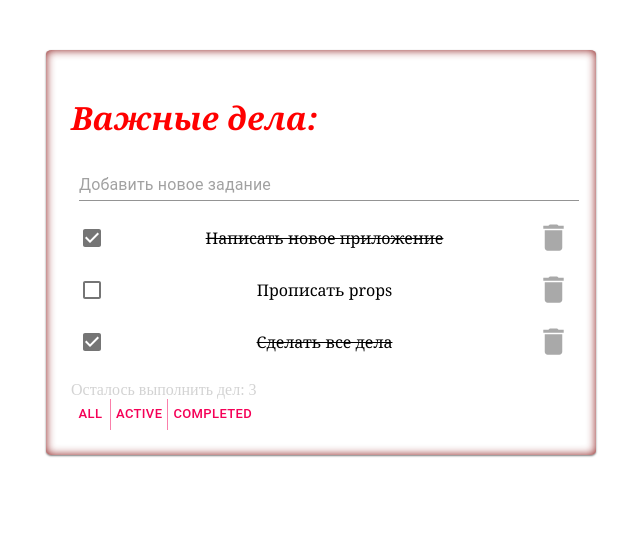
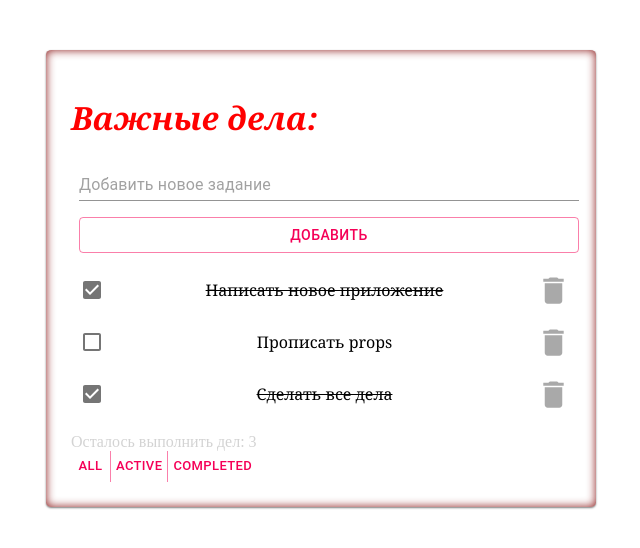
Before and after one commit to WebHeroSchool/todo_soboleva_react, a React (Create React App) app: page / in a window 1280 px wide. Shown: the top 548 px of the page, without its empty margins (319-959 px from the left). Built offline with nearby package versions, Linux system fonts and the light colour scheme.

Commit message:
Update InputItem.js

```diff
--- a/src/components/InputItem/InputItem.js
+++ b/src/components/InputItem/InputItem.js
@@ -1,7 +1,26 @@
 import React from 'react';
+import Button from '@material-ui/core/Button';
 import TextField from '@material-ui/core/TextField';
 
-const InputItem = () => (<div>
+class InputItem extends React.Component{
+    state = {
+      inputValue: ''
+    };
+
+    onButtonClick = () => {
+      if (this.state.inputValue !== '') {
+        this.setState ({
+        inputValue: ''
+      })
+      this.props.onClickAdd (this.state.inputValue);
+      }
+    }
+
+    render() {
+       const { onClickAdd } = this.props;
+
+       return (
+          <div>
           <TextField
               id="standard-full-width"
               style={{ margin: 8 }}
@@ -11,7 +30,21 @@ const InputItem = () => (<div>
               InputLabelProps={{
               shrink: true,
               }}
+              value={this.state.inputValue}
+              onChange ={event => this.setState({inputValue: event.target.value})}
           />
-    </div>)
+
+          <Button
+              variant="outlined"
+              color="secondary"
+              fullWidth
+              style={{ margin: 8 }}
+              onClick= {this.onButtonClick}>
+              Добавить
+           </Button>
+        </div>
+        );
+    }
+}
 
 export default InputItem;
```
Lines whose indentation alone changed are shown as unchanged.
